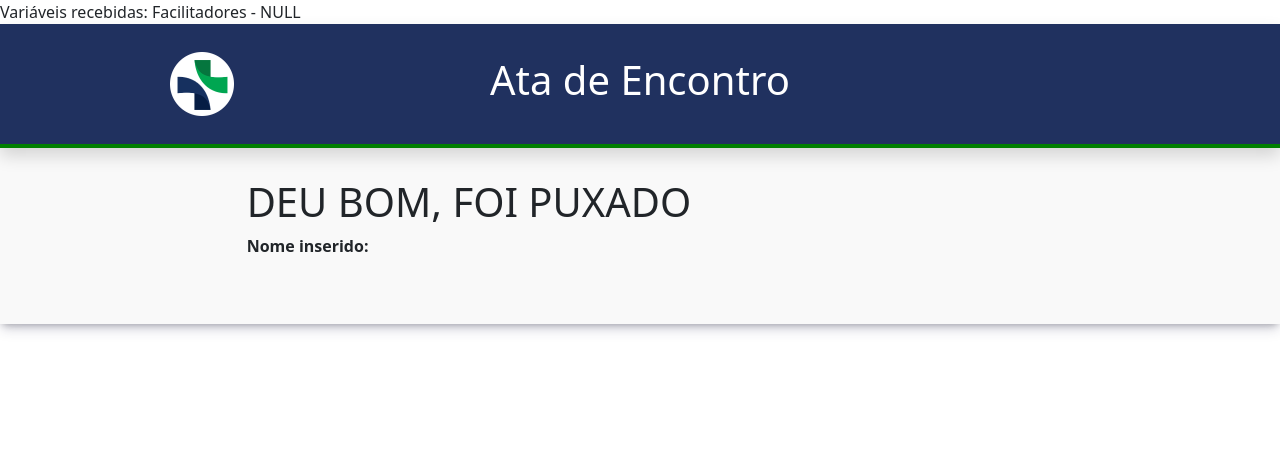
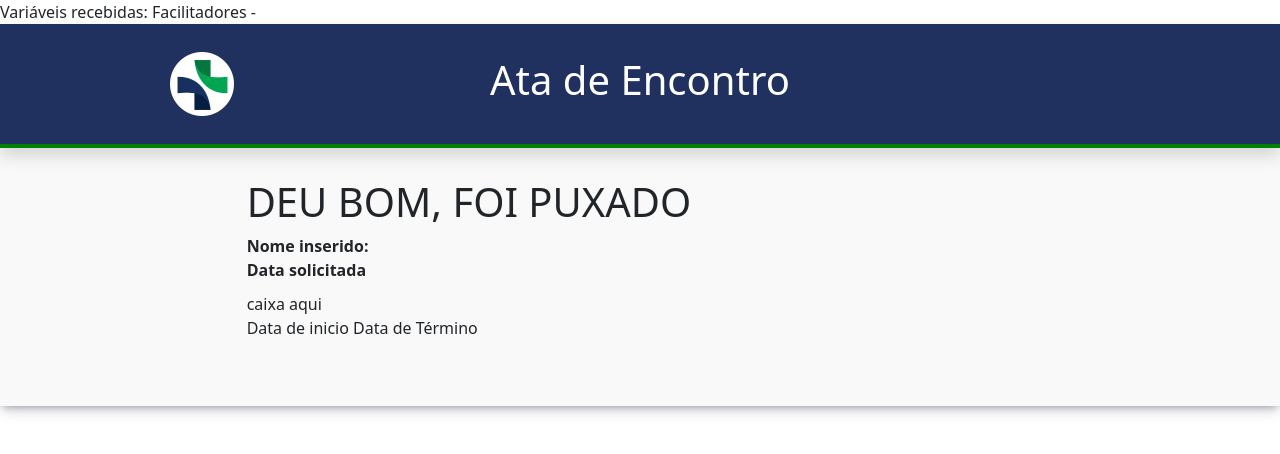
Before and after one commit to imgabrielmendes/Ata-de-Encontro, a PHP site: page /addparticipantes.php in a window 1280 px wide. Shown: the top 454 px of the page. Run offline with PHP 8.4, Linux system fonts and the light colour scheme; data that the repository does not hold is empty; some libraries are stand-ins or nearby versions.

Commit message:
Preparando layout da página de participantes

```diff
--- a/addparticipantes.php
+++ b/addparticipantes.php
@@ -19,8 +19,9 @@ $pegarcoo=$puxarform->pegarcoordenador();
 $pegarlocal=$puxarform->pegarlocais();
 
 $facilitadores=$_POST['facilitadores'];
+
     echo "Variáveis recebidas: Facilitadores - $facilitadores";
-    var_dump($facilitadores);
+    //var_dump($pegarfa);
 
 ?>
 <!DOCTYPE html>
@@ -77,14 +78,30 @@ $facilitadores=$_POST['facilitadores'];
     <div class="row">
         <div class="col">
             <label><b>Nome inserido:</b></label>
+
+            <div class="col">
+            <label><b>Data solicitada</b></label>
+
             <div class="col">
             <tbody>
+                <?php foreach ($pegarfa as $fac) ?>
+                    <?php echo $fac['nome_facilitador'] ?>
 
-                <?php foreach ($pegarfa as $fac) ?>
+                <?php ?>
+            </tbody>
+        </div>
 
-                    <?php echo $fac['nome_facilitador'] ?>
-                <?php  ?>
+        <div class="col">
+            <tbody>
+             <?php echo "caixa aqui" ?>
             </tbody>
+        <div class="col">
+            <label>Data de inicio</label>
+            <label>Data de Término</label>
+
+        </div>
+        </div>
+
         </div>
     </div>
         <script>
--- a/app/acoesform.php
+++ b/app/acoesform.php
@@ -107,7 +107,7 @@ class AcoesForm {
             $pdo->setAttribute(\PDO::ATTR_ERRMODE, \PDO::ERRMODE_EXCEPTION);
 
             //SELECT * FROM facilitadores
-            $sql = "SELECT nome_facilitador , cargo FROM facilitadores ;";
+            $sql = "SELECT nome_facilitador , cargo FROM facilitadores ORDER BY id desc;";
 
             $stmt = $pdo->prepare($sql);
             $stmt->execute();
--- a/enviarprobanco.php
+++ b/enviarprobanco.php
@@ -10,6 +10,8 @@ session_start();
     $objetivoSelecionado= $_POST['objetivos'];
     $local= $_POST['local'];
 
+    var_dump($facilitadores);
+    echo $facilitadores;
     // $horaterm= $_POST['datainic'] . ' ' .$_POST['horat'] .':00';
     $horaterm=$_POST['horat'].':00';
     // $horaterm='7777-77-77';
--- a/index.php
+++ b/index.php
@@ -182,7 +182,7 @@ $pegarlocal=$puxarform->pegarlocais();
 
             <div class="col  "><br>
               <div class="btn-atas">
-                <a href="addparticipantes.php">
+                <!-- <a href="addparticipantes.php"> -->
               <button id="botaoregistrar" type="button" class="btn btn-success" data-bs-toggle="modal">
                         salvar
                       </button></a>
```
